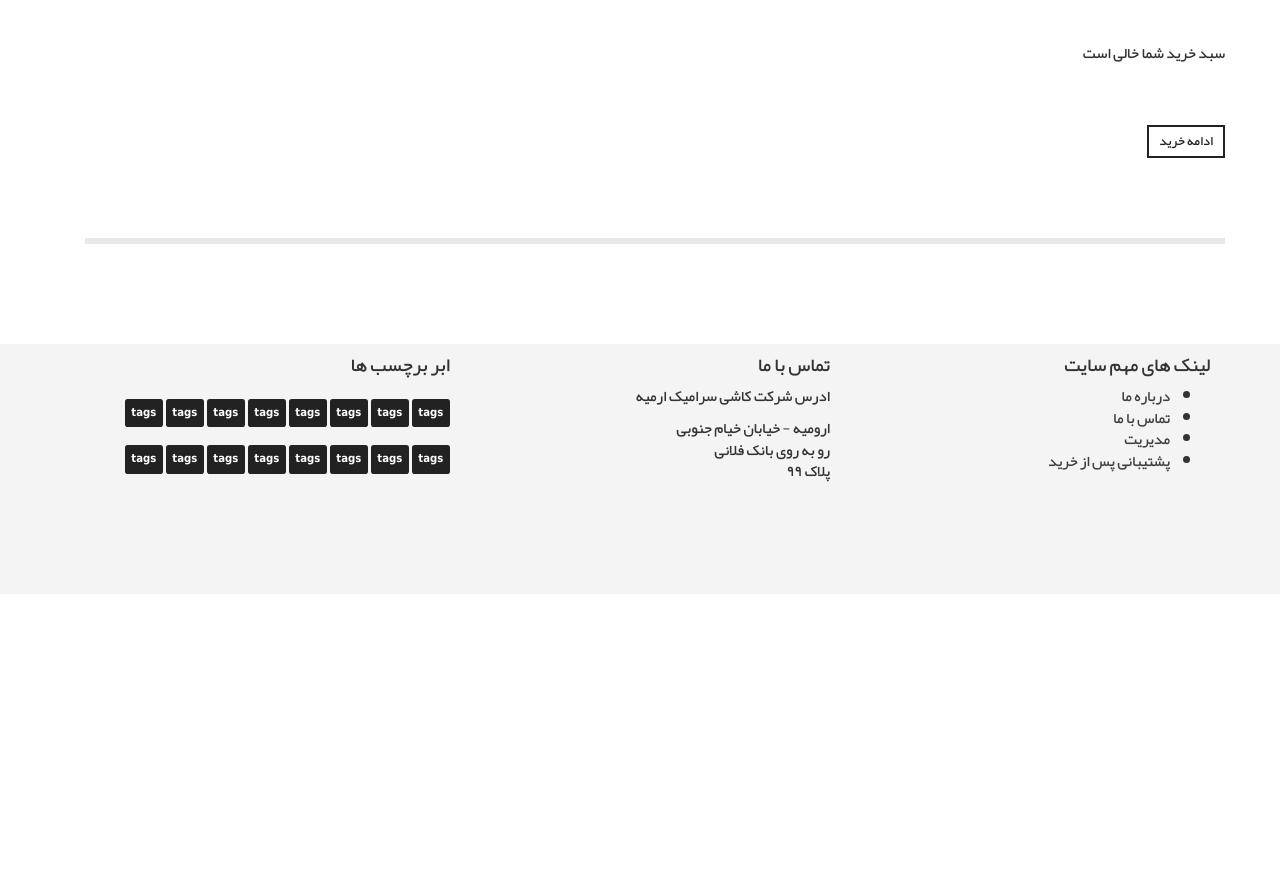
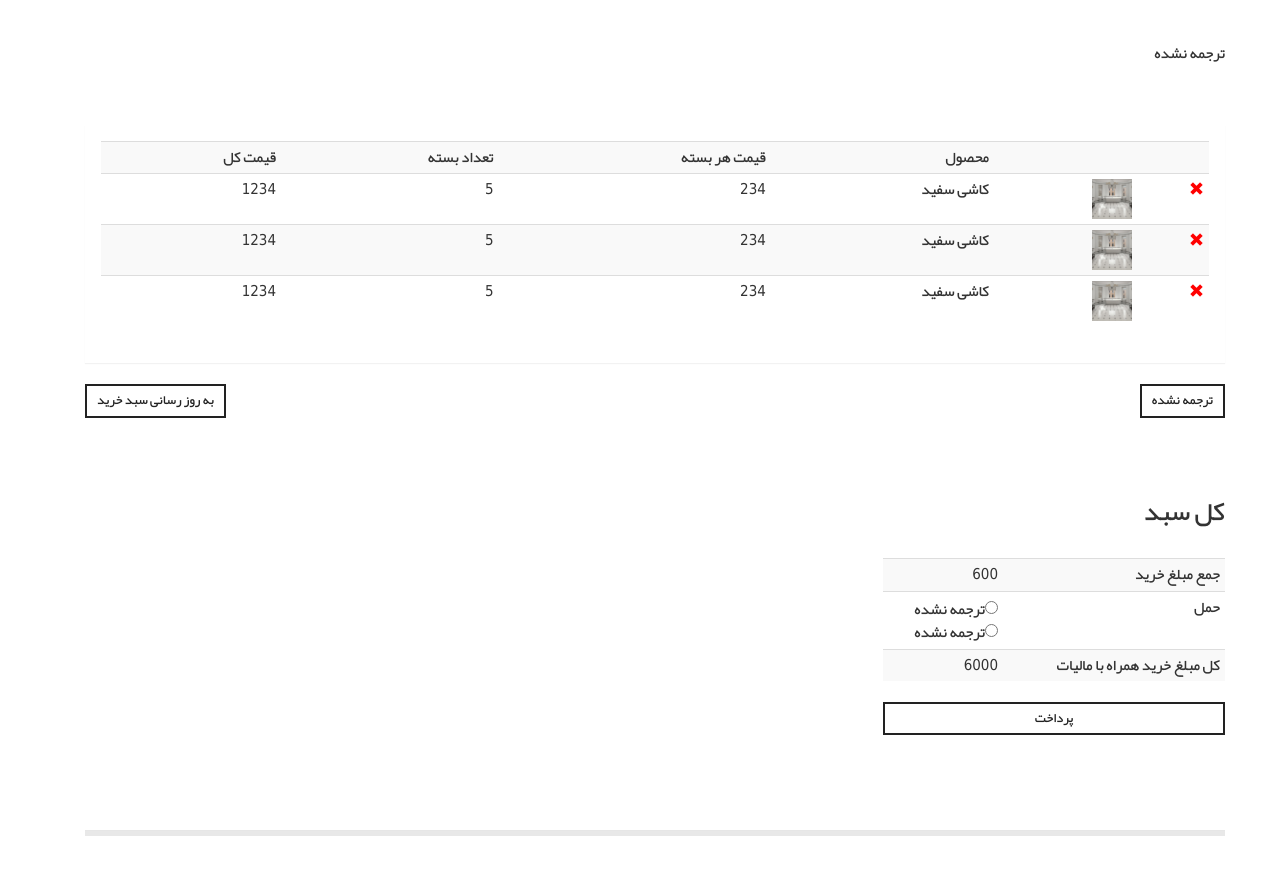
Before and after one commit to mmdsharifi/tilesrus, a website: page basket.html in a window 1280 px wide. Shown: the part 400-1274 px from the top of the page. Before the commit the page ends 994 px from the top, so only its background shows below. Drawn offline with Linux system fonts and the light colour scheme.

Commit message:
basket complete has persian bug

```diff
--- a/basket.html
+++ b/basket.html
@@ -118,10 +118,121 @@
            <hr class="line">
            <div class="main_mtn">
                 <div class="mtn">
-                    سبد خرید شما خالی است
+                    ترجمه نشده
                 </div>
-                <a href="" class="btn btn-sm btn-ol">ادامه خرید</a>
+
+                <!--<div class="row">
+                    <div class="col-md-12 ">
+                        <div class="col-md-2 col-sm-3 ">
+                        </div>
+                        <div class="col-md-2">
+                        </div>
+                        <div class="col-md-2 col-sm-3 ">
+                            محصول
+                        </div>
+                        <div class="col-md-2 col-sm-3 ">
+                            قیت هر بسته
+                        </div>
+                        <div class="col-md-2">
+                            تعداد بسته
+                        </div>
+                        <div class="col-md-2 col-sm-3 ">
+                            قیمت کل
+                        </div>
+                    </div>
+               </div>
+               <hr>-->
+                 <div class="panel panel-body">
+			<div class="table-responsive">
+				<div>
+					<table class="table table-condensed table-striped">
+						<tr class="active">
+							<td></td>
+							<td></td>
+							<td>محصول</td>
+							<td>قیمت هر بسته</td>
+							<td>تعداد بسته</td>
+							<td>قیمت کل</td>
+						</tr>
+						<tr>
+							<td><a href="#"><span class="glyphicon glyphicon-remove" aria-hidden="true" style="color:red"></span></a></td>
+							<td><img src="dist/img/octogono_44-335x335.jpg " class="img_nail" alt="an important alternative goes here "></td>
+							<td>کاشی سفید</td>
+							<td>234</td>
+							<td>5</td>
+							<td>1234</td>
+						</tr>
+						<tr>
+							<td><a href="#"><span class="glyphicon glyphicon-remove" aria-hidden="true" style="color:red"></span></a></td>
+							<td><img src="dist/img/octogono_44-335x335.jpg " class="img_nail" alt="an important alternative goes here "></td>
+							<td>کاشی سفید</td>
+							<td>234</td>
+							<td>5</td>
+							<td>1234</td>
+						</tr>
+						<tr>
+							<td><a href="#"><span class="glyphicon glyphicon-remove" aria-hidden="true" style="color:red"></span></a></td>
+							<td><img src="dist/img/octogono_44-335x335.jpg " class="img_nail" alt="an important alternative goes here "></td>
+							<td>کاشی سفید</td>
+							<td>234</td>
+							<td>5</td>
+							<td>1234</td>
+						</tr>
+					</table>
+				</div>
+
+			</div>
+		</div>
+                <a href="" class="btn btn-sm btn-ol">ترجمه نشده</a>
+                <a href="" class="btn btn-sm btn-ol" id="ref">به روز رسانی سبد خرید</a>
             </div>
+
+            <!--div class="sabad">
+                <div class="col-sm-12 ">
+                <div class="col-sm-6 ">
+                <div class="panel panel-default">
+
+                    <div class="panel-heading">کل سبد</div>
+                    <div class="panel-body">
+                    <p>جمع مبلغ خرید</p>
+                    </div>
+                    </div>
+                </div>
+                </div-->
+                <div class="sabad">
+
+                        <h3>کل سبد</h3>
+                        <br>
+                        <div class="table-responsive">
+				        <div>
+					    <table class="table table-condensed table-striped">
+						<tr>
+							<td>جمع مبلغ خرید</td>
+							<td>600</td>
+						</tr>
+                          <tr>
+							<td>حمل</td>
+							<td>
+							    <span>
+                                <input type="radio">ترجمه نشده
+                                </span>
+                                <br>
+                                <span>
+                                <input type="radio">ترجمه نشده
+                                </span>
+                            </td>
+						</tr>
+                           <tr>
+							<td>کل مبلغ خرید همراه با مالیات</td>
+							<td>6000</td>
+						</tr>
+                            </table>
+
+                            </div>
+                    </div>
+                    <a href="" class="btn btn-sm btn-ol" id="reff">پرداخت</a>
+                </div>
+                <br><br>
             <hr class="line_end">
         </main>
     </div>
--- a/less/Modules/basket.less
+++ b/less/Modules/basket.less
@@ -37,3 +37,18 @@
 .main_mtn{
     margin: 40px 0 80px 0;
 }
+.img_nail{
+    width: 40px;
+    height: 40px;
+}
+#ref{
+    float:left;
+}
+#reff{
+    width: 100%;
+}
+.sabad{
+    margin-bottom: 50px;
+    margin-top: 80px;
+    width: 30%;
+}
```
Also changed, not shown: dist/css/style.css.
